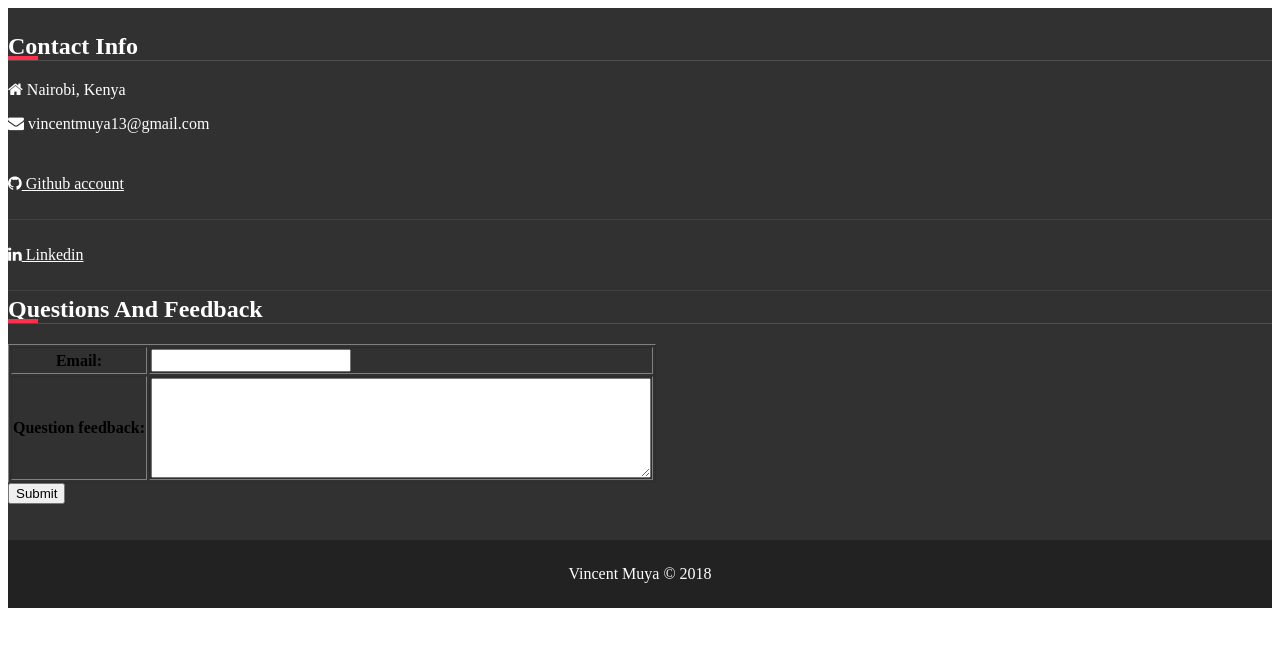
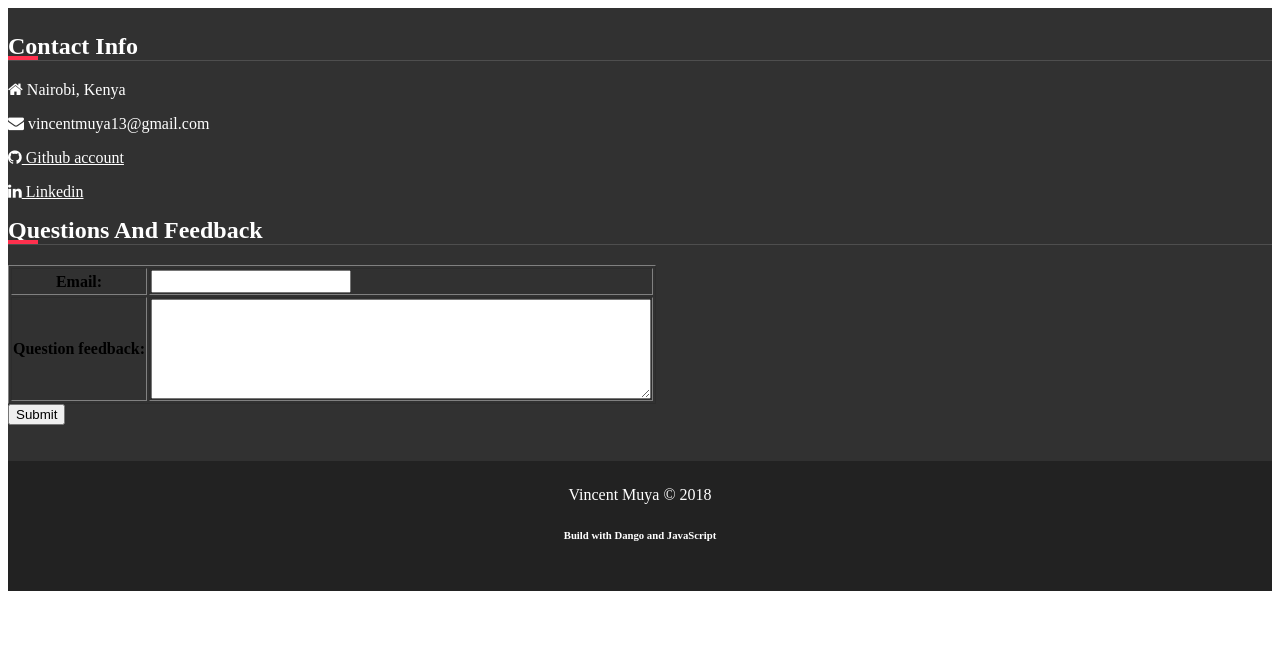
Before and after one commit to vincentmuya/vincentmuya.github.io, a Django app: template muya/templates/footer.html in a window 1280 px wide. Shown: the top 647 px of the page. Run offline with Django 3.2, Linux system fonts and the light colour scheme; the template is opened without the code that fills it: values that come from a table or form of the project are taken from there, others are empty; some libraries are stand-ins or nearby versions.

Commit message:
modified ui

```diff
--- a/muya/templates/footer.html
+++ b/muya/templates/footer.html
@@ -44,6 +44,7 @@
       </footer>
       <div class="footer-bottom">
         Vincent Muya © 2018
+        <h6>Build with Dango and JavaScript</h6>
       </div>
     </div>
   </div>
@@ -84,8 +85,8 @@
   }
 
   .footer-links a {
-    padding: 10px 0;
-    border-bottom: 1px solid #404040;
+    padding: 0px 0;
+    border-bottom: 0px solid #404040;
     color: #fff;
     display: block;
     transition: color 0.5s ease-in-out;
--- a/muya/templates/projects.html
+++ b/muya/templates/projects.html
@@ -9,7 +9,7 @@
 <div class="col-md-0">
       <h2 style="text-align:center;" id='about'>About me</h2>
       <div class="col-md-12">
-        <h3>Hi!<br>I am Vincent Muya, currently based in Nairobi,Kenya .I love outdoor activities and exploring life.<br>I am a software engineer who loves designing, programming, documenting, testing and bug fixing involved in creating and maintaining applications, frameworks, or other software components. </h3>
+        <h3>Hi!<br>I am Vincent Muya, currently based in Nairobi,Kenya .I love outdoor activities and exploring life.<br>A software engineer who loves designing, programming, documenting, testing and bug fixing involved in creating and maintaining applications, frameworks, or other software components. </h3>
   </div>
 </div>
 </div>
@@ -117,7 +117,7 @@ ul{
 .tabs {
   /*background-color: blue;*/
   margin: 10px;
-  padding: 10px;
+  padding: 15px;
   /*background-color: transparent;*/
   border-radius: 10px;
   text-align: center;
```
Also changed, not shown: muya/templates/header.html (+16 -5 lines).
